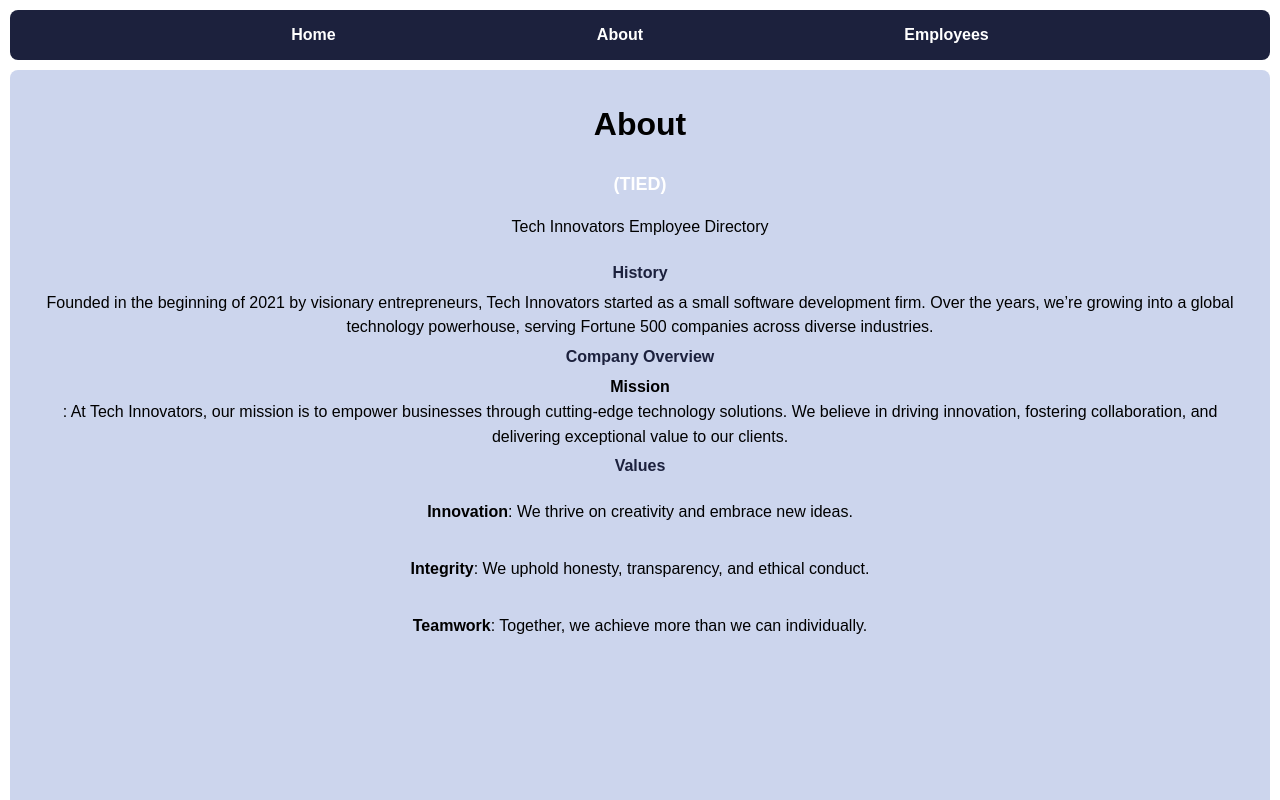
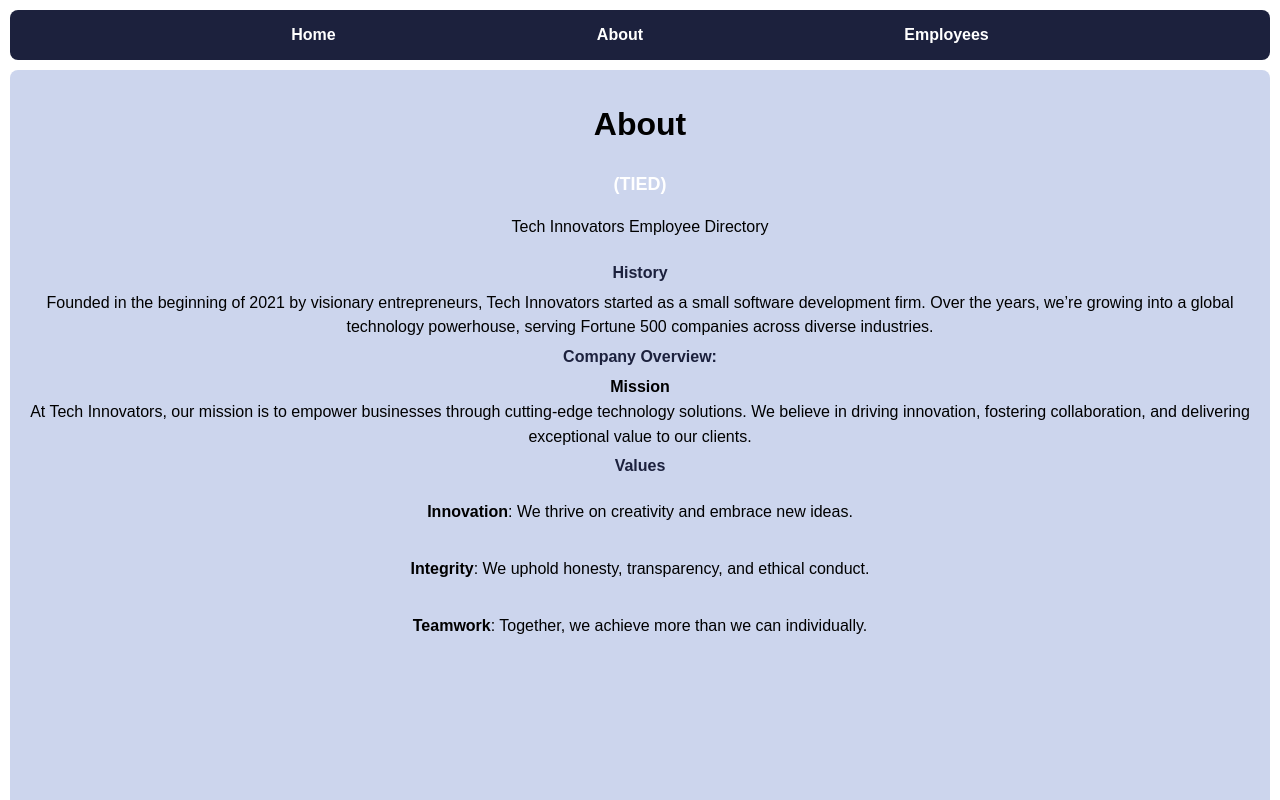
Before and after one commit to dieegoolimaa/emp.directory, a React (Vite) app: page /about in a window 1280 px wide. Shown: the top 800 px of the page. Built offline with nearby package versions, Linux system fonts and the light colour scheme.

Commit message:
Minor detail

```diff
--- a/src/component/About.jsx
+++ b/src/component/About.jsx
@@ -12,8 +12,8 @@ function About() {
         Founded in the beginning of 2021 by visionary entrepreneurs, Tech Innovators started as a small software development firm.
         Over the years, we’re growing into a global technology powerhouse, serving Fortune 500 companies across diverse industries.
 
-        <h3> <strong>Company Overview</strong> </h3>
-        <strong> Mission </strong>: At Tech Innovators, our mission is to empower businesses through cutting-edge technology solutions.
+        <h3> <strong>Company Overview:</strong> </h3>
+        <strong> Mission </strong> At Tech Innovators, our mission is to empower businesses through cutting-edge technology solutions.
         We believe in driving innovation, fostering collaboration, and delivering exceptional value to our clients.
 
         <h3> <strong>Values</strong> </h3>
```
